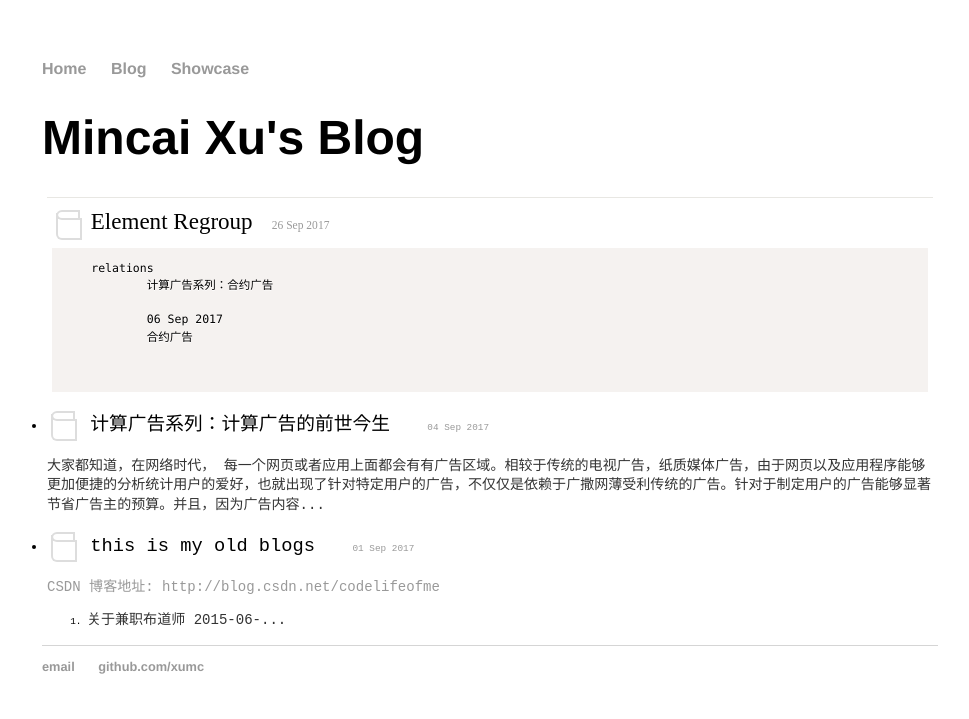
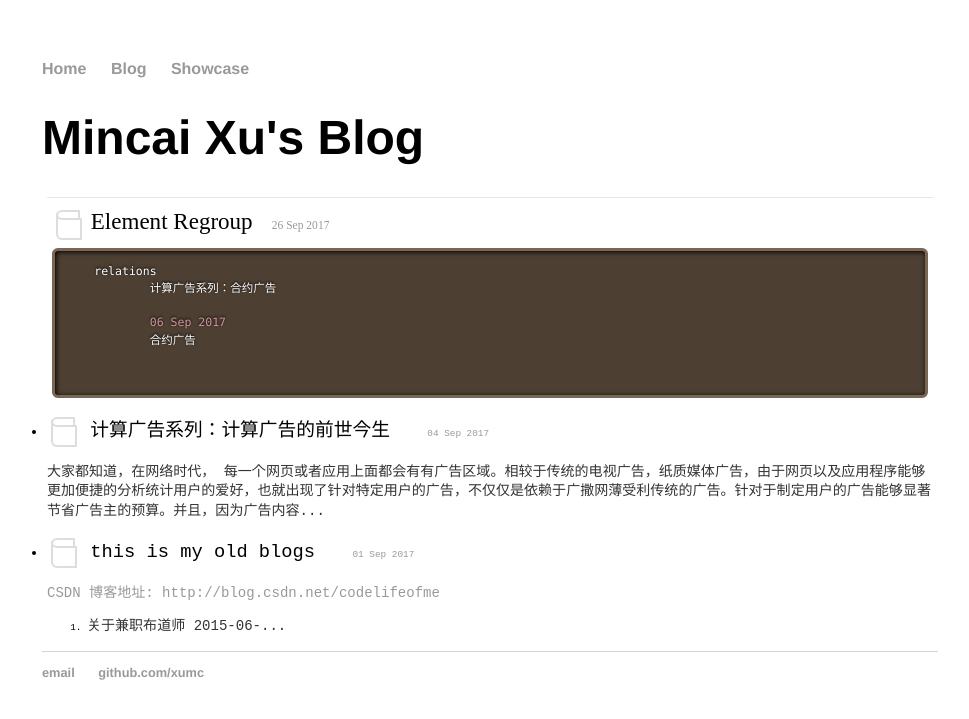
Before and after one commit to xumc/xumc.github.io, a Jekyll site: the page built from blog/index.html, in a window 1280 px wide. Shown: the top 719 px of the page, without its empty margins (150-1119 px from the left). Built offline with Jekyll 4.4.1, drawn with Linux system fonts in a browser that asks for light colours; nearby versions of some CDN libraries; library files that are not in the unit come from our copies.

Commit message:
Update default.html

```diff
--- a/_layouts/default.html
+++ b/_layouts/default.html
@@ -6,7 +6,7 @@
 			<!-- link to main stylesheet -->
 			<link rel="stylesheet" type="text/css" href="/css/main.css">
             <link rel="stylesheet" href="/css/icono.min.css">
-	    <link href="css/prism.css" rel="stylesheet" />
+	    <link href="/css/prism.css" rel="stylesheet" />
 		</head>
 		<body>
 			<nav>
@@ -27,6 +27,6 @@
 	        		<li><a href="https://github.com/xumc">github.com/xumc</a></li>
 				</ul>
 			</footer>
-			<script src="js/prism.js"></script>
+			<script src="/js/prism.js"></script>
 		</body>
 	</html>
```
